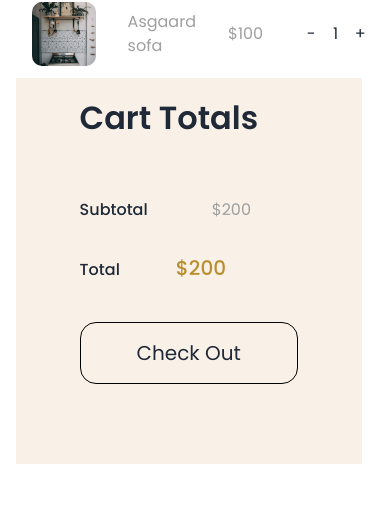
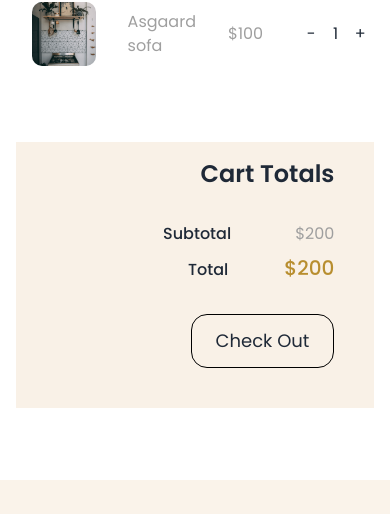
Before and after one commit to roufhasan/urbanAura-client, a React (Vite) app: page /cart in a window 390 px wide. Shown: the part 499-1013 px from the top of the page. Built offline with nearby package versions, Linux system fonts and the light colour scheme; no server answers.

Commit message:
cart page responsive design improved

```diff
--- a/src/Pages/SitePages/Cart/CartDetails/CartDetails.jsx
+++ b/src/Pages/SitePages/Cart/CartDetails/CartDetails.jsx
@@ -18,8 +18,8 @@ const CartDetails = () => {
   };
 
   return (
-    <div className="px-[4%] py-[72px] md:flex md:gap-8 md:px-[7%]">
-      <div className="w-full md:flex-1">
+    <div className="px-[4%] py-[72px] md:px-[7%] lg:flex lg:gap-8">
+      <div className="w-full lg:flex-1">
         {/* products info table */}
         <div className="overflow-x-auto">
           <table className="table">
@@ -81,19 +81,22 @@ const CartDetails = () => {
           </table>
         </div>
       </div>
-      <div className="inline-block bg-[#f9f1e7] px-16 pb-20 pt-4">
-        <h2 className="mb-14 text-[32px] font-semibold">Cart Totals</h2>
-        <p className="mb-8">
+
+      <div className="mt-16 bg-[#f9f1e7] px-10 pb-10 pt-4 text-right md:px-16 lg:mt-0 lg:inline-block lg:pb-20 lg:text-left">
+        <h2 className="mb-8 text-2xl font-semibold lg:mb-14 lg:text-[32px]">
+          Cart Totals
+        </h2>
+        <p className="mb-2 md:mb-8">
           <span className="mr-16 font-medium">Subtotal</span>
           <span className="text-[#9f9f9f]">$200</span>
         </p>
-        <p className="mb-10">
+        <p className="mb-8 md:mb-10">
           <span className="mr-14 font-medium">Total</span>
           <span className="text-xl font-medium text-[#b88e2f]">$200</span>
         </p>
         <Link
           to="/checkout"
-          className="inline-block rounded-2xl border border-black px-14 py-4 text-xl"
+          className="inline-block rounded-2xl border border-black px-6 py-3 text-lg md:py-4 lg:px-9 lg:text-xl xl:px-12"
         >
           Check Out
         </Link>
```
